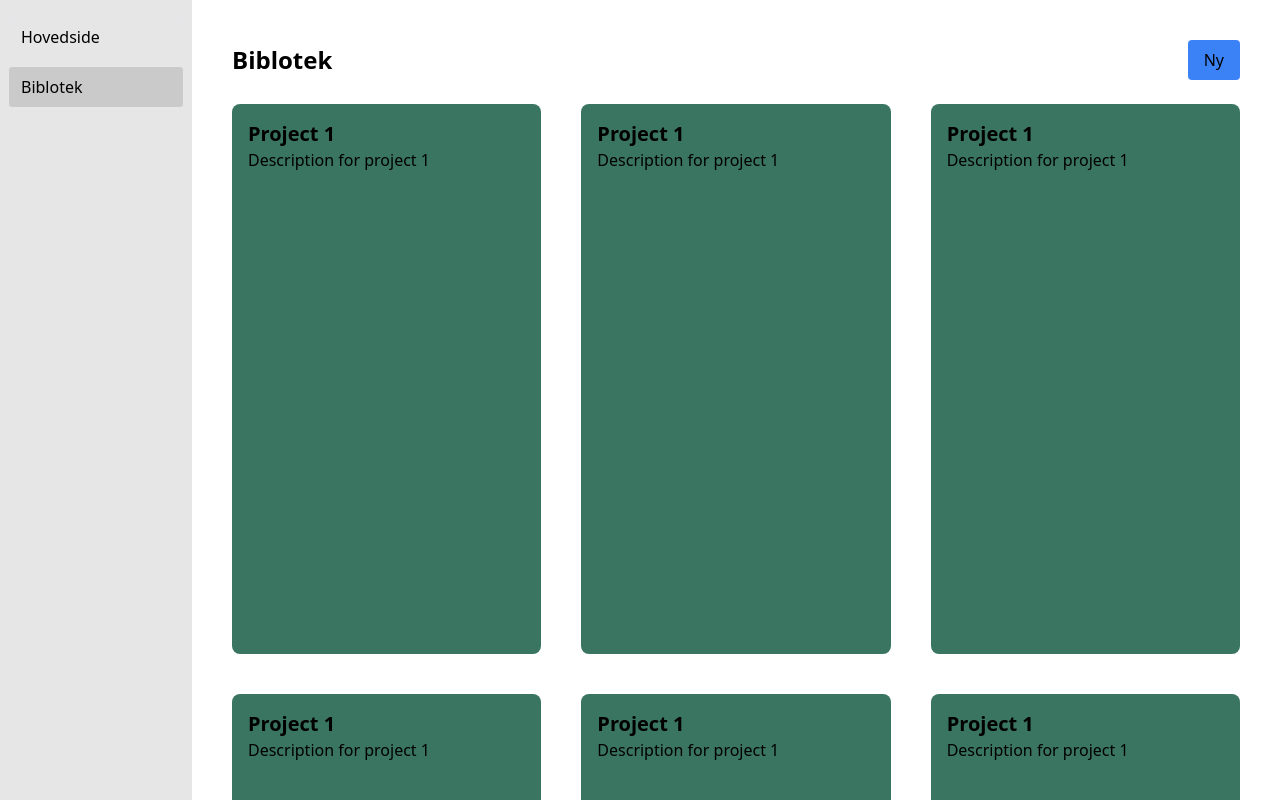
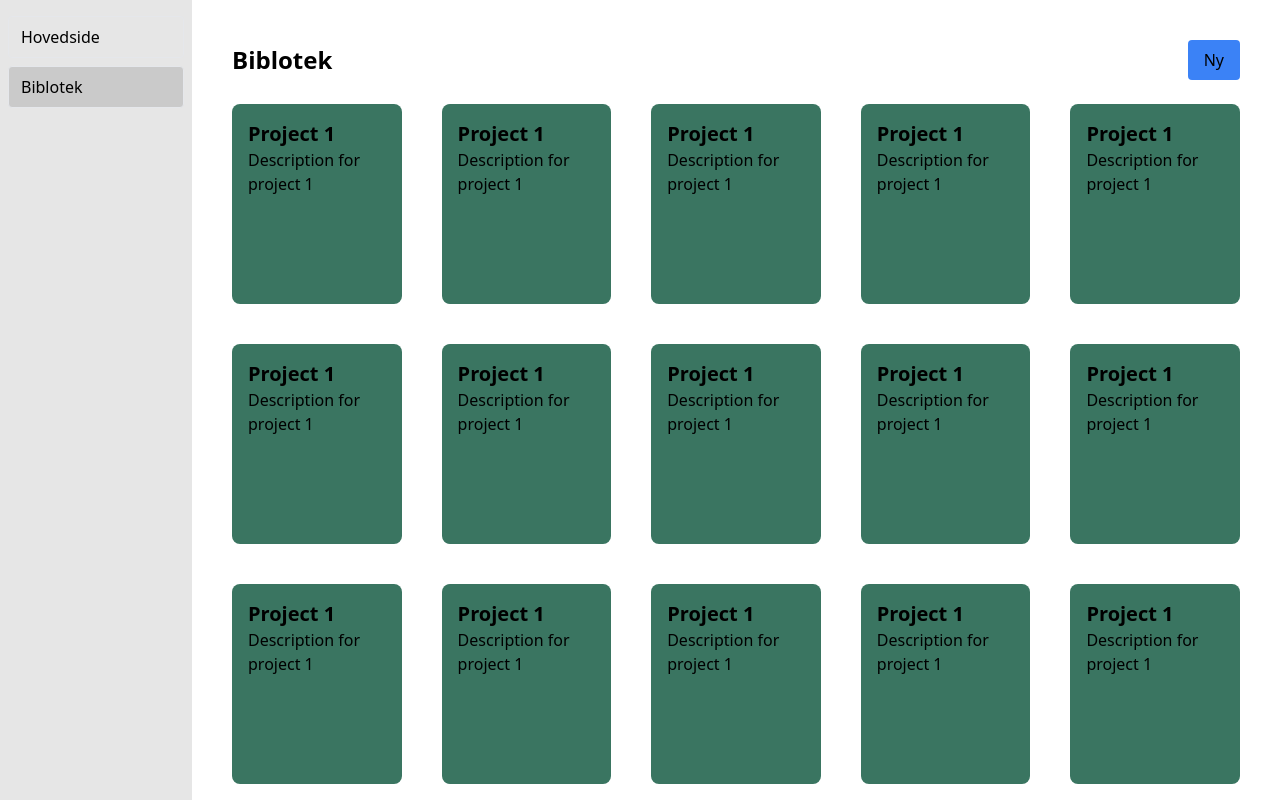
Before and after one commit to Bennjr/viridian-app, a React (Vite) app: page /library in a window 1280 px wide. Built offline with nearby package versions, Linux system fonts and the light colour scheme.

Commit message:
feat: small ui tweaks, including sidebar, library and window size

```diff
--- a/src-tauri/tauri.conf.json
+++ b/src-tauri/tauri.conf.json
@@ -15,8 +15,8 @@
         "label": "mainWin",
         "title": "Viridian",
         "url": "index.html",
-        "width": 1100,
-        "height": 650,
+        "width": 1200,
+        "height": 750,
         "resizable": true,
         "focus": true,
         "closable": true,
--- a/src/app/pages/index/index.tsx
+++ b/src/app/pages/index/index.tsx
@@ -2,12 +2,14 @@ import "../../global.css";
 
 export default function App() {
   return (
-    <div className="text-c-text">
-      asdfasdfasdf
+    <div className="text-c-text p-2">
+      <div className="flex justify-between items-center mb-6">
+        <h2 className="text-2xl font-bold">Hjem</h2>
+      </div>
       <div className="p-2 grid auto-cols gap-10">
-        <div className="bg-c-brand w-full h-[550px] rounded-lg">sadf</div>
-        <div className="bg-c-brand w-full h-[550px] rounded-lg">sadf</div>
-        <div className="bg-c-brand w-full h-[550px] rounded-lg">sadf</div>
+        <div className="bg-c-brand w-full h-[400px] rounded-lg">sadf</div>
+        <div className="bg-c-brand w-full h-[600px] rounded-lg">sadf</div>
+        <div className="bg-c-brand w-full h-[200px] rounded-lg">sadf</div>
       </div>
     </div>
   );
--- a/src/app/pages/library/library.tsx
+++ b/src/app/pages/library/library.tsx
@@ -1,7 +1,7 @@
 import { use, useEffect } from "react";
 import "../../global.css";
 
-const temp_data = [
+const temp_data = [ //replace with loading of actual data once that is implemented
   {
     id: 1,
     file: "path/to/file1",
@@ -38,6 +38,80 @@ const temp_data = [
     title: "Project 1",
     description: "Description for project 1",
   },
+  {
+    id: 1,
+    file: "path/to/file1",
+    title: "Project 1",
+    description: "Description for project 1",
+  },
+  {
+    id: 1,
+    file: "path/to/file1",
+    title: "Project 1",
+    description: "Description for project 1",
+  },
+  {
+    id: 1,
+    file: "path/to/file1",
+    title: "Project 1",
+    description: "Description for project 1",
+  },
+  {
+    id: 1,
+    file: "path/to/file1",
+    title: "Project 1",
+    description: "Description for project 1",
+  },
+
+  {
+    id: 1,
+    file: "path/to/file1",
+    title: "Project 1",
+    description: "Description for project 1",
+  },
+  {
+    id: 1,
+    file: "path/to/file1",
+    title: "Project 1",
+    description: "Description for project 1",
+  },
+  {
+    id: 1,
+    file: "path/to/file1",
+    title: "Project 1",
+    description: "Description for project 1",
+  },
+  {
+    id: 1,
+    file: "path/to/file1",
+    title: "Project 1",
+    description: "Description for project 1",
+  },
+
+  {
+    id: 1,
+    file: "path/to/file1",
+    title: "Project 1",
+    description: "Description for project 1",
+  },
+  {
+    id: 1,
+    file: "path/to/file1",
+    title: "Project 1",
+    description: "Description for project 1",
+  },
+  {
+    id: 1,
+    file: "path/to/file1",
+    title: "Project 1",
+    description: "Description for project 1",
+  },
+  {
+    id: 1,
+    file: "path/to/file1",
+    title: "Project 1",
+    description: "Description for project 1",
+  },
 ]
 
 export default function Library() {
@@ -47,9 +121,9 @@ export default function Library() {
         <h2 className="text-2xl font-bold">Biblotek</h2>
         <button className="bg-blue-500 px-4 py-2 rounded">Ny</button>
       </div>
-      <div className="grid grid-cols-3 gap-10">
+      <div className="grid grid-cols-5 gap-10">
         {temp_data.map((item, index) => (
-          <div key={index} className="bg-c-brand w-full h-[550px] rounded-lg p-4">
+          <div key={index} className="bg-c-brand w-full h-[200px] rounded-lg p-4">
             <h3 className="text-xl font-bold">{item.title}</h3>
             <p>{item.description}</p>
           </div>
--- a/src/components/sidebar/sidebar.tsx
+++ b/src/components/sidebar/sidebar.tsx
@@ -17,8 +17,7 @@ export default function Sidebar() {
                                 to={link.to}
                                 end={link.to === "/"}
                                 className={({ isActive }) =>
-                                    `block px-3 py-2 rounded border border-c-nav-btn-bg mb-1 hover:bg-c-nav-btn_hover ${
-                                        isActive ? "bg-c-nav-btn_bg" : ""
+                                    `block px-3 py-2 rounded border border-c-nav-btn-bg mb-1 hover:bg-c-nav-btn_hover ${isActive ? "bg-c-nav-btn_bg" : ""
                                     }`
                                 }
                             >
```
